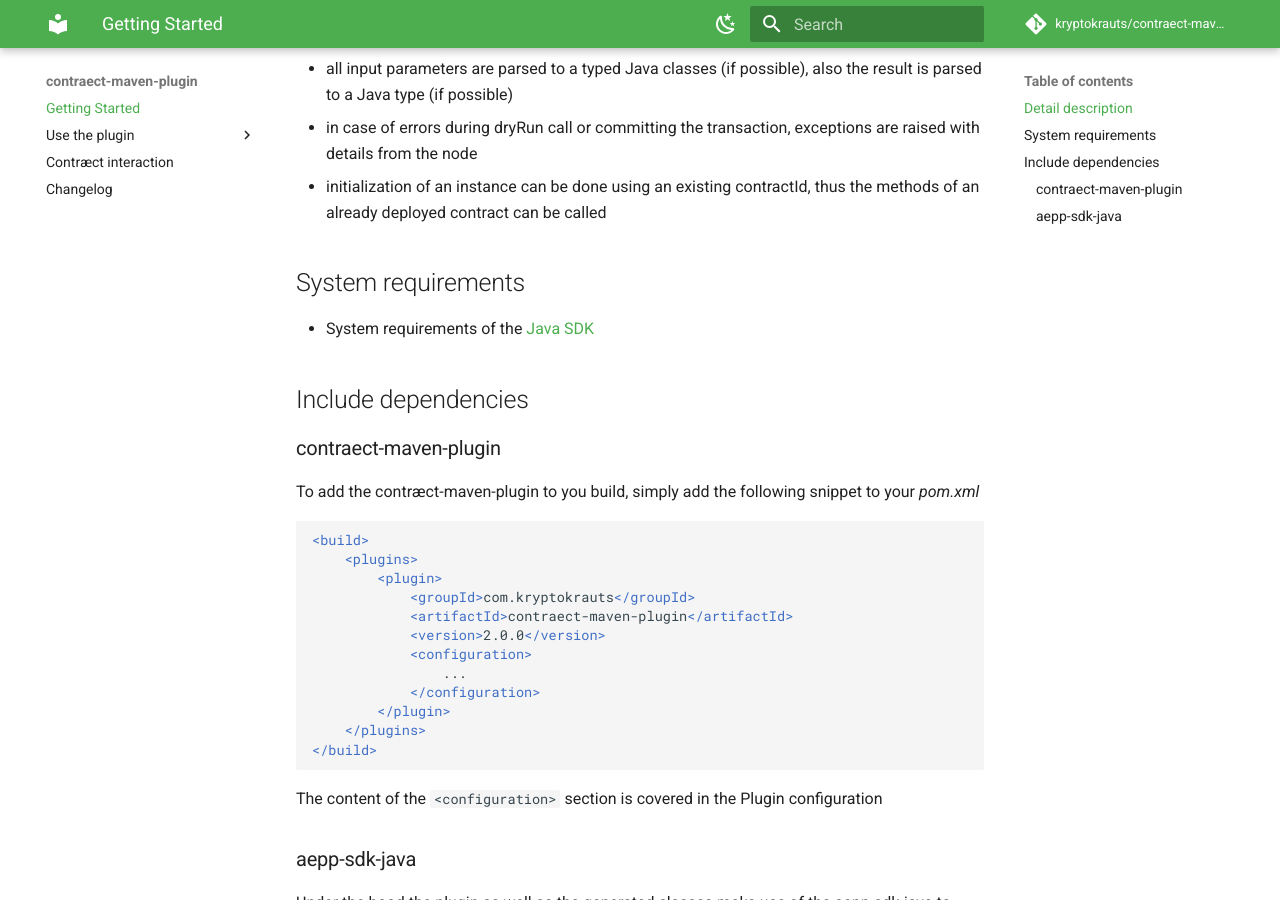
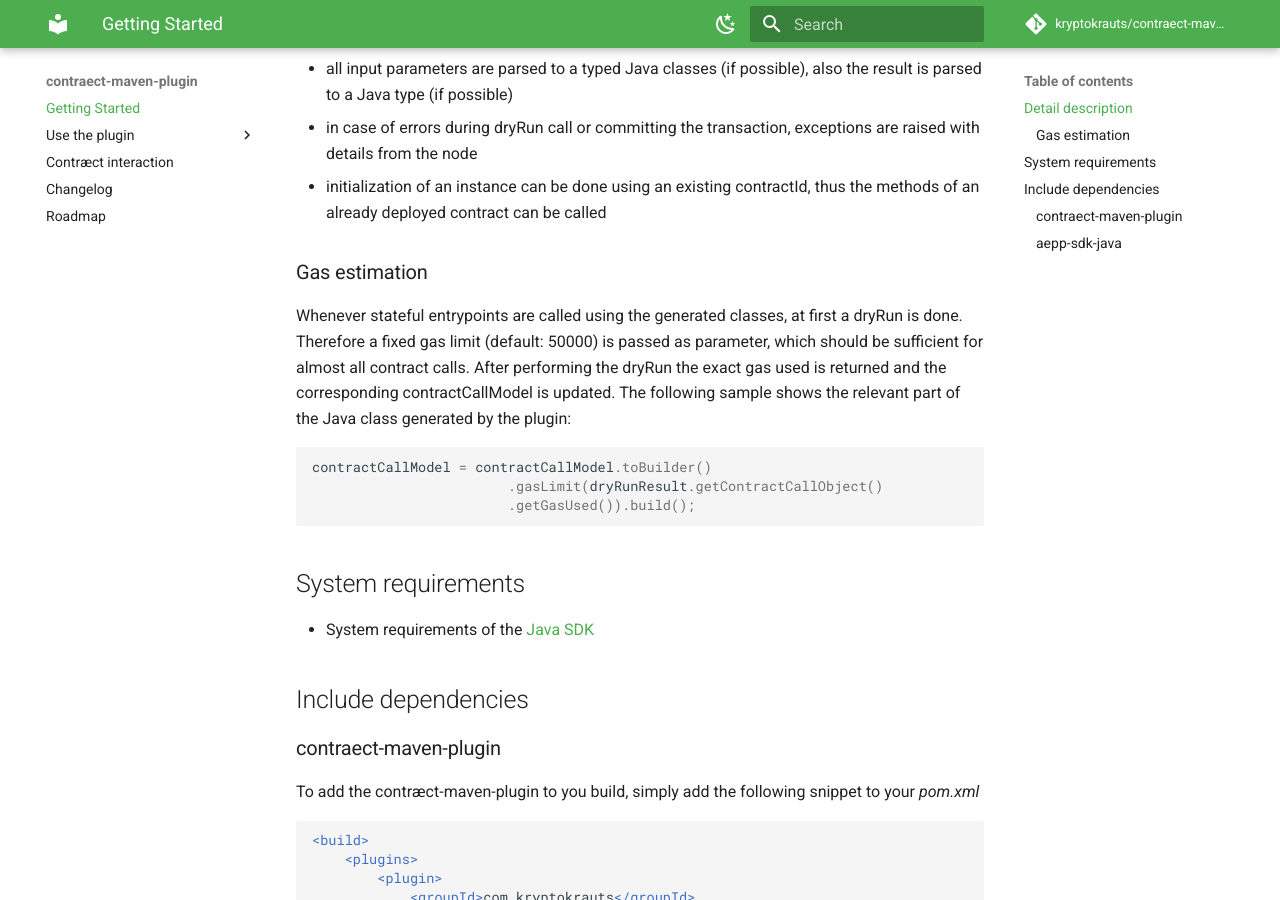
Before and after one commit to kryptokrauts/contraect-maven-plugin, an MkDocs documentation site: the page built from docs/index.md, in a window 1280 px wide and 900 px high, scrolled down 645 px. Built offline with MkDocs 1.6.1 and Material for MkDocs 9.7.7, drawn with Linux system fonts in a browser that asks for light colours; comment, search, counter and statistics services are not loaded.

Commit message:
chore: added defaut compilerUrl. Docs: updated, added roadmap

````diff
--- a/docs/index.md
+++ b/docs/index.md
@@ -17,6 +17,14 @@
 also the result is parsed to a Java type (if possible)
 - in case of errors during dryRun call or committing the transaction, exceptions are raised with details from the node
 - initialization of an instance can be done using an existing contractId, thus the methods of an already deployed contract can be called
+
+### Gas estimation
+Whenever stateful entrypoints are called using the generated classes, at first a dryRun is done. Therefore a fixed gas limit (default: 50000) is passed as parameter, which should be sufficient for almost all contract calls. After performing the dryRun the exact gas used is returned and the corresponding contractCallModel is updated. The following sample shows the relevant part of the Java class generated by the plugin:
+```java
+contractCallModel = contractCallModel.toBuilder()
+						.gasLimit(dryRunResult.getContractCallObject()
+						.getGasUsed()).build();
+```
 
 ## System requirements
 
--- a/mkdocs.yml
+++ b/mkdocs.yml
@@ -49,3 +49,4 @@
       - Error codes: use-the-plugin/error-codes.md
   - Contræct interaction: contract-interaction.md
   - Changelog: changelog.md
+  - Roadmap: roadmap.md
````
Also changed, not shown: docs/roadmap.md (added, +12 -0 lines), docs/use-the-plugin/plugin-configuration.md (+1 -1 lines), 1 other file.
